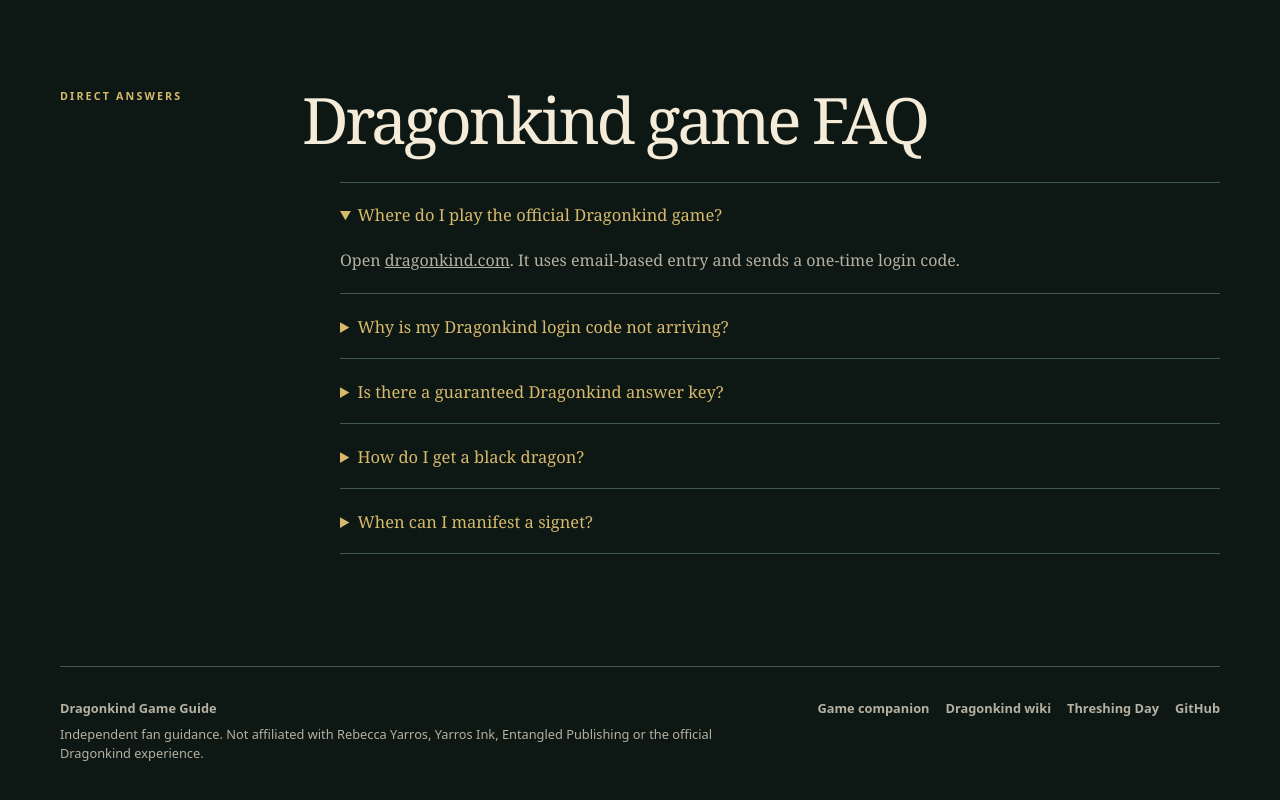
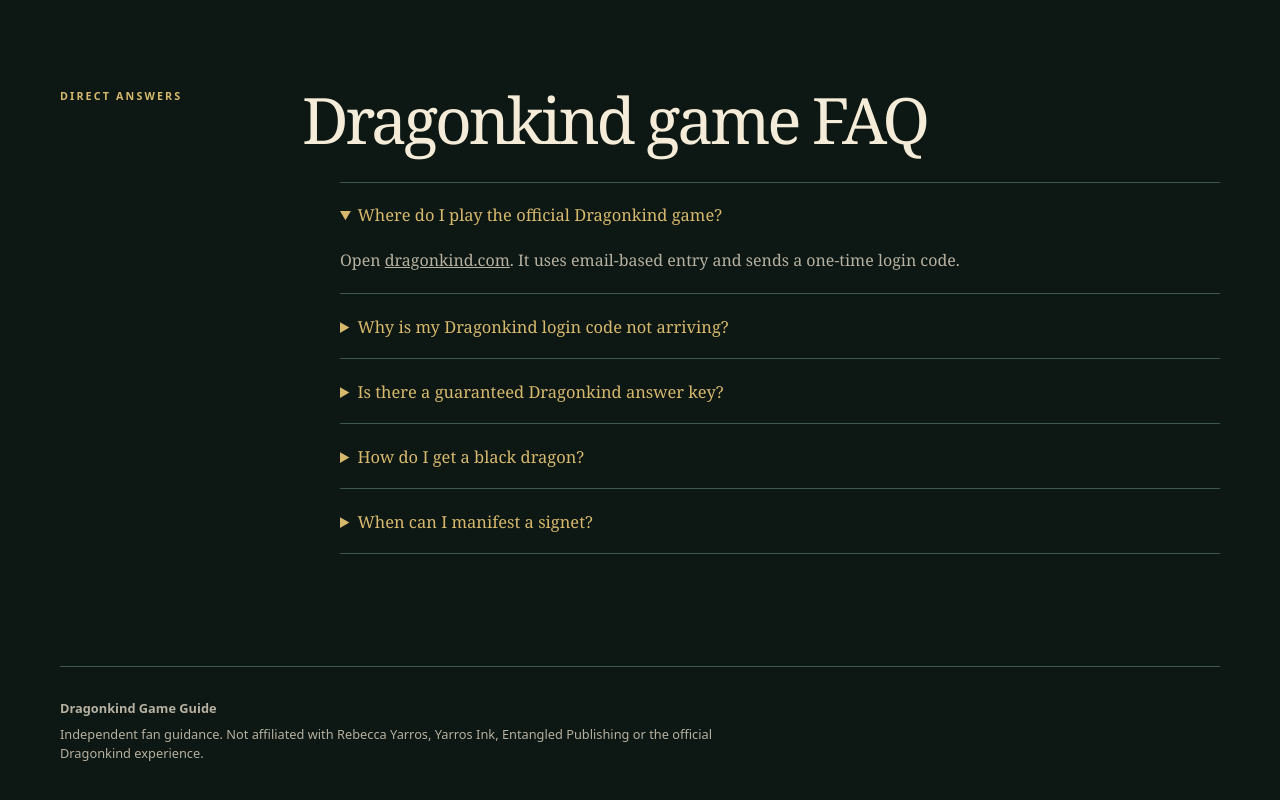
Before and after one commit to dragonkindgame/dragonkindgame.github.io, a plain HTML site: page index.html in a window 1280 px wide. Shown: the part 4806-5606 px from the top of the page. Drawn offline with Linux system fonts and the light colour scheme.

Commit message:
chore: remove footer navigation links

```diff
--- a/index.html
+++ b/index.html
@@ -217,12 +217,6 @@
 
   <footer class="site-footer">
     <div><strong>Dragonkind Game Guide</strong><p>Independent fan guidance. Not affiliated with Rebecca Yarros, Yarros Ink, Entangled Publishing or the official Dragonkind experience.</p></div>
-    <nav aria-label="Sources and related sites">
-      <a href="https://threshingdaygame.com/dragonkind" rel="external noopener">Game companion</a>
-      <a href="https://dragonkind.wiki/" rel="external noopener">Dragonkind wiki</a>
-      <a href="https://threshingday-game.com/" rel="external noopener">Threshing Day</a>
-      <a href="https://github.com/dragonkindgame" rel="external noopener">GitHub</a>
-    </nav>
   </footer>
 </body>
 </html>
```
